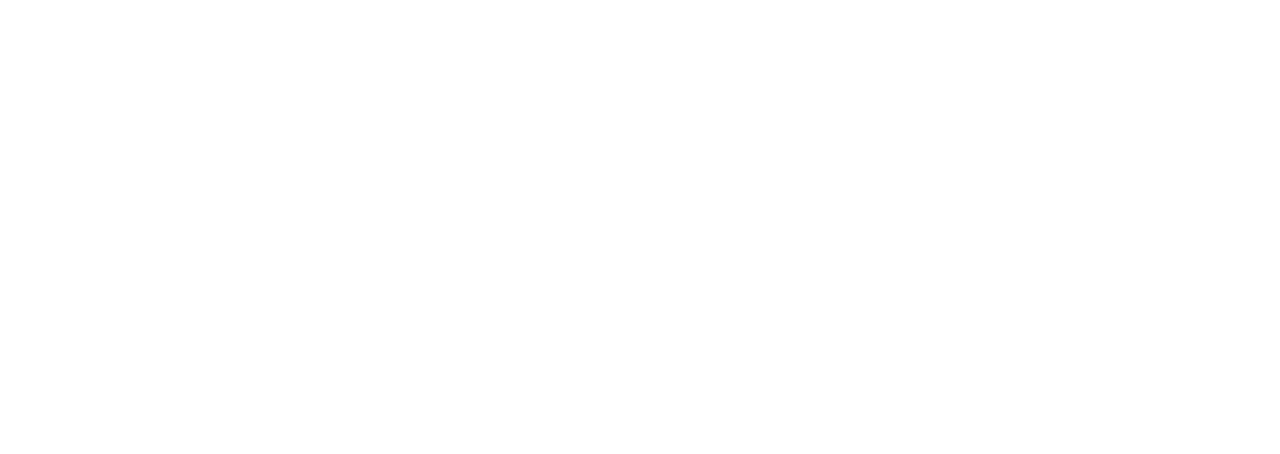
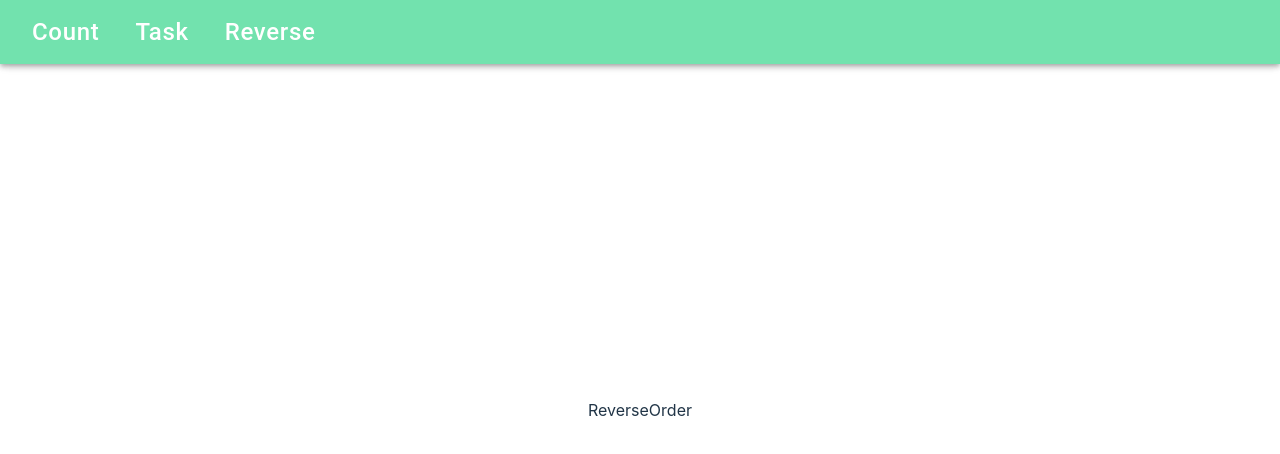
Before and after one commit to NestorSanchezS/Frontend_Gudfy_Prueba, a React (Vite) app: page /reverse in a window 1280 px wide. Before the commit this address had no page. Shown: the top 454 px of the page. Built offline with nearby package versions, Linux system fonts and the light colour scheme.

Commit message:
create route to ReverseOrder

```diff
--- a/src/App.jsx
+++ b/src/App.jsx
@@ -5,6 +5,7 @@
 import "./App.css";
 import { Count } from "./pages/Count";
 import Tasks from "./pages/Tasks";
+import { ReverseOrder } from "./pages/ReverseOrder";
 
 const queryClient = new QueryClient();
 function App() {
@@ -31,6 +32,16 @@
             </CustomAppBar>
           }
         />
+        <Route
+          path="/reverse"
+          element={
+            <CustomAppBar>
+              <Container style={{ marginTop: "20px" }}>
+                <ReverseOrder />
+              </Container>
+            </CustomAppBar>
+          }
+        />
       </Routes>
     </QueryClientProvider>
   );
--- a/src/components/CustomAppBar.jsx
+++ b/src/components/CustomAppBar.jsx
@@ -22,6 +22,13 @@
           >
             Task
           </Button>
+          <Button
+            component={Link}
+            to="/reverse"
+            className={classes.buttomCharacters}
+          >
+            Reverse
+          </Button>
           {/* {location.pathname === "/task" && (
             <div style={{ marginLeft: "auto" }}>
               <p>Icon</p>
```
